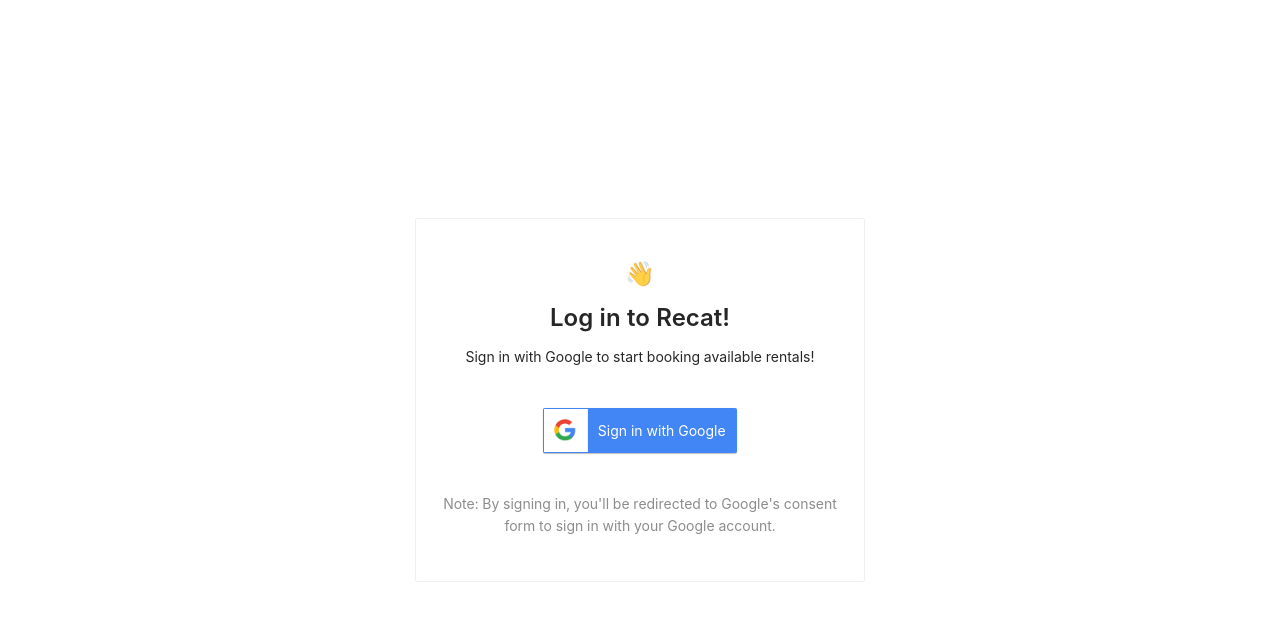
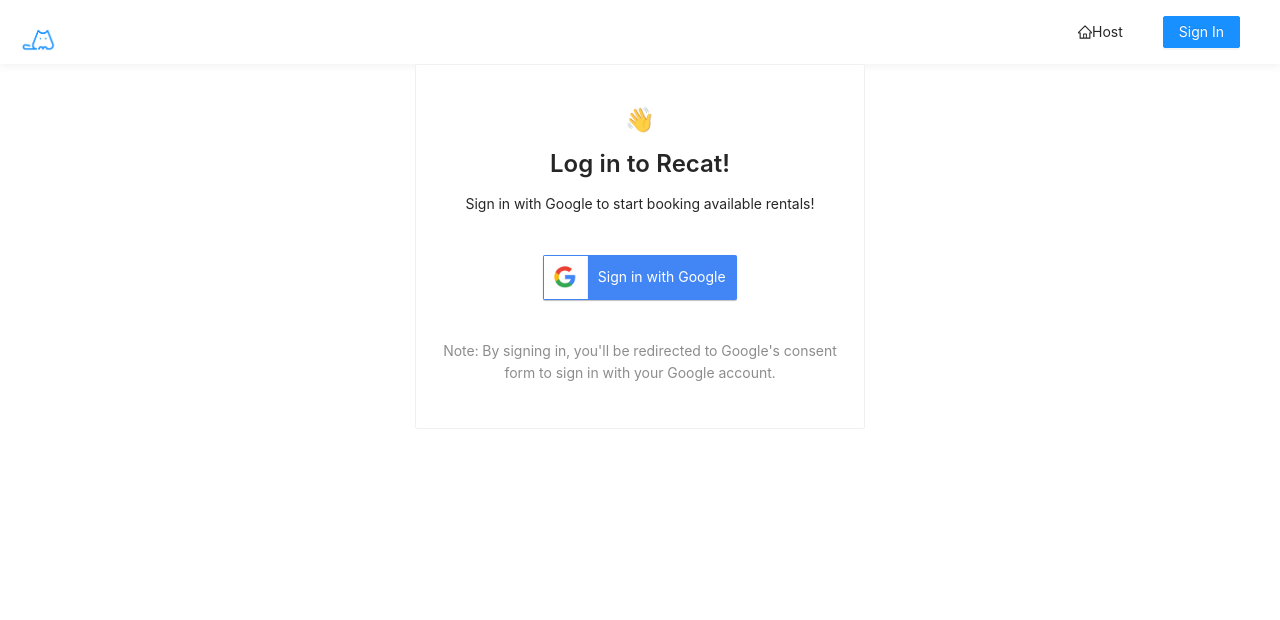
Before and after one commit to jTanG0506/recat, a React (Create React App) app in the folder client/: page /login in a window 1280 px wide. Shown: the top 620 px of the page. Built offline with nearby package versions, Linux system fonts and the light colour scheme.

Commit message:
Create app header which reflects the logged-in state

```diff
--- a/client/package.json
+++ b/client/package.json
@@ -3,6 +3,7 @@
   "version": "0.1.0",
   "private": true,
   "dependencies": {
+    "@ant-design/icons": "^4.0.5",
     "@apollo/react-hooks": "^3.1.3",
     "@testing-library/jest-dom": "^4.2.4",
     "@testing-library/react": "^9.3.2",
--- a/client/src/index.tsx
+++ b/client/src/index.tsx
@@ -3,9 +3,9 @@ import { render } from "react-dom";
 import ApolloClient from "apollo-boost";
 import { ApolloProvider } from "@apollo/react-hooks";
 import { BrowserRouter as Router, Route, Switch } from "react-router-dom";
-import { Home, Host, Listing, Listings, Login, NotFound, User } from "./sections";
+import { Home, Host, Listing, Listings, Login, NotFound, User, AppHeader } from "./sections";
 import * as serviceWorker from './serviceWorker';
-import { Layout } from "antd";
+import { Affix } from "antd";
 import { Viewer } from "./lib/types";
 import "./styles/index.css";
 
@@ -26,7 +26,9 @@ const App = () => {
 
   return (
     <Router>
-      <Layout id="app">
+      <Affix offsetTop={0} className="app_affix-header">
+        <AppHeader viewer={viewer} setViewer={setViewer} />
+      </Affix>
       <Switch>
         <Route exact path="/" component={Home} />
         <Route exact path="/host" component={Host} />
@@ -36,7 +38,6 @@ const App = () => {
         <Route exact path="/user/:id" component={User} />
         <Route component={NotFound} />
       </Switch>
-      </Layout>
     </Router>
   );
 }
--- a/client/src/lib/utils/index.ts
+++ b/client/src/lib/utils/index.ts
@@ -4,7 +4,7 @@ export const displaySuccessNotification = (message: string, description?: string
   return notification["success"]({
     message,
     description,
-    placement: "topLeft",
+    placement: "topRight",
     style: {
       marginTop: 50
     }
--- /dev/null
+++ b/client/src/sections/AppHeader/components/MenuItems/index.tsx
@@ -0,0 +1,70 @@
+import React from "react";
+import { Link } from "react-router-dom";
+import { useMutation } from "@apollo/react-hooks";
+import { LOG_OUT } from "../../../../lib/graphql/mutations";
+import { LogOut as LogOutData } from "../../../../lib/graphql/mutations/LogOut/__generated__/LogOut";
+import { Button, Menu, Avatar } from "antd";
+import { HomeOutlined, LogoutOutlined, UserOutlined } from "@ant-design/icons";
+import { Viewer } from "../../../../lib/types";
+import { displaySuccessNotification, displayErrorMessage } from "../../../../lib/utils";
+
+interface Props {
+  viewer: Viewer;
+  setViewer: (viewer: Viewer) => void;
+}
+
+const { Item, SubMenu } = Menu;
+
+export const MenuItems = ({ viewer, setViewer }: Props) => {
+
+  const [logOut] = useMutation<LogOutData>(LOG_OUT, {
+    onCompleted: data => {
+      if (data && data.logOut) {
+        setViewer(data.logOut);
+        displaySuccessNotification("You've successfully logged out!");
+      }
+    },
+    onError: () => {
+      displayErrorMessage("Sorry! We weren't able to log you out. Please tr again later!");
+    }
+  });
+
+  const handleLogOut = () => {
+    logOut();
+  }
+
+  const subMenuLogin = viewer.id && viewer.avatar ? (
+    <SubMenu title={<Avatar src={viewer.avatar} />}>
+      <Item key={`/user/${viewer.id}`}>
+        <Link to={`/user/${viewer.id}`}>
+          <UserOutlined />
+          Profile
+        </Link>
+      </Item>
+      <Item key="/logout">
+        <div onClick={handleLogOut}>
+          <LogoutOutlined />
+          Log out
+        </div>
+      </Item>
+    </SubMenu>
+  ) : (
+      <Item key="/login">
+        <Link to="/login">
+          <Button type="primary">Sign In</Button>
+        </Link>
+      </Item>
+    );
+
+  return (
+    <Menu mode="horizontal" selectable={false} className="menu">
+      <Item key="/host">
+        <Link to="/host">
+          <HomeOutlined />
+          Host
+        </Link>
+      </Item>
+      {subMenuLogin}
+    </Menu>
+  );
+}
--- /dev/null
+++ b/client/src/sections/AppHeader/components/index.ts
@@ -0,0 +1 @@
+export { MenuItems } from "./MenuItems";
--- /dev/null
+++ b/client/src/sections/AppHeader/index.tsx
@@ -0,0 +1,30 @@
+import React from "react";
+import { Link } from "react-router-dom";
+import { Layout } from "antd";
+import { MenuItems } from "./components";
+import { Viewer } from "../../lib/types";
+import logo from "./assets/recat-logo.png";
+
+interface Props {
+  viewer: Viewer;
+  setViewer: (viewer: Viewer) => void;
+}
+
+const { Header } = Layout;
+
+export const AppHeader = ({ viewer, setViewer }: Props) => {
+  return (
+    <Header className="app-header">
+      <div className="app-header__logo-search-section">
+        <div className="app-header__logo">
+          <Link to="/">
+            <img src={logo} alt="Recat Logo" />
+          </Link>
+        </div>
+      </div>
+      <div className="app-header__menu-section">
+        <MenuItems viewer={viewer} setViewer={setViewer} />
+      </div>
+    </Header>
+  );
+}
--- a/client/src/sections/index.ts
+++ b/client/src/sections/index.ts
@@ -1,3 +1,4 @@
+export { AppHeader } from "./AppHeader";
 export { Home } from "./Home";
 export { Host } from "./Host";
 export { Listing } from "./Listing";
```
Also changed, not shown: client/src/sections/AppHeader/assets/recat-logo.png (added). Lines whose indentation alone changed are shown as unchanged.
